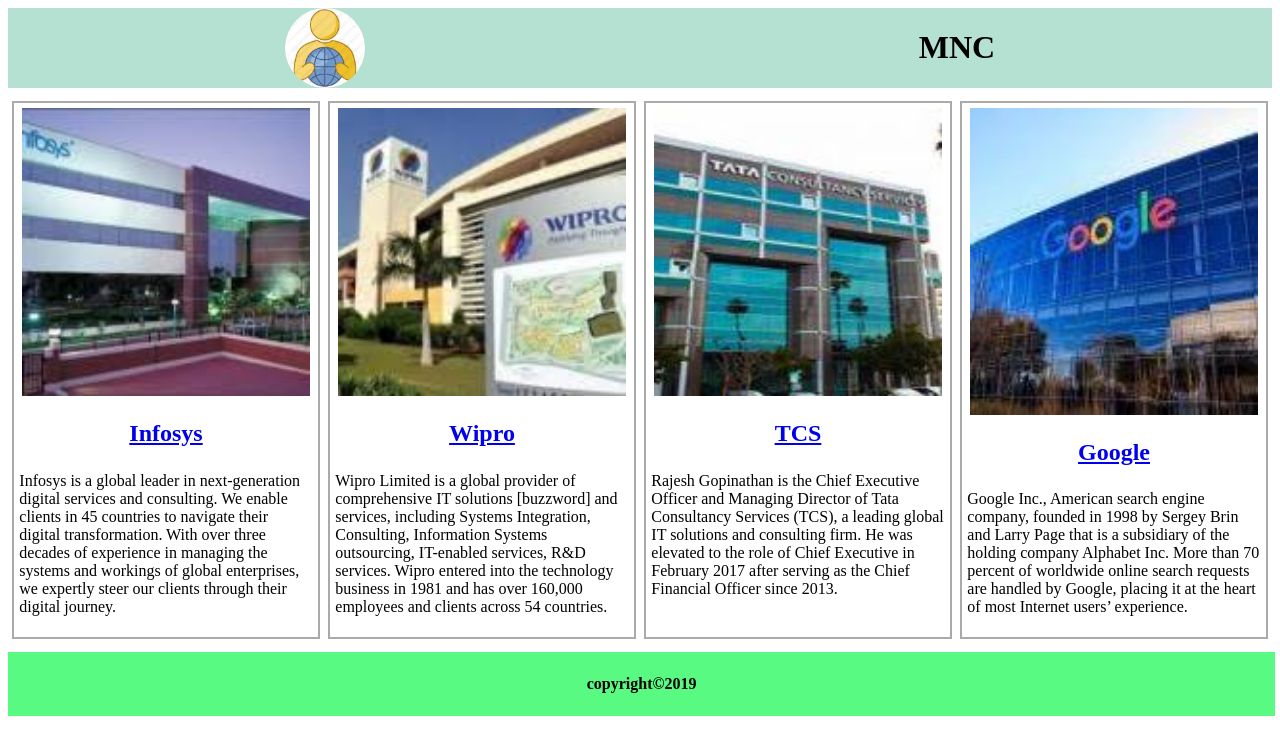
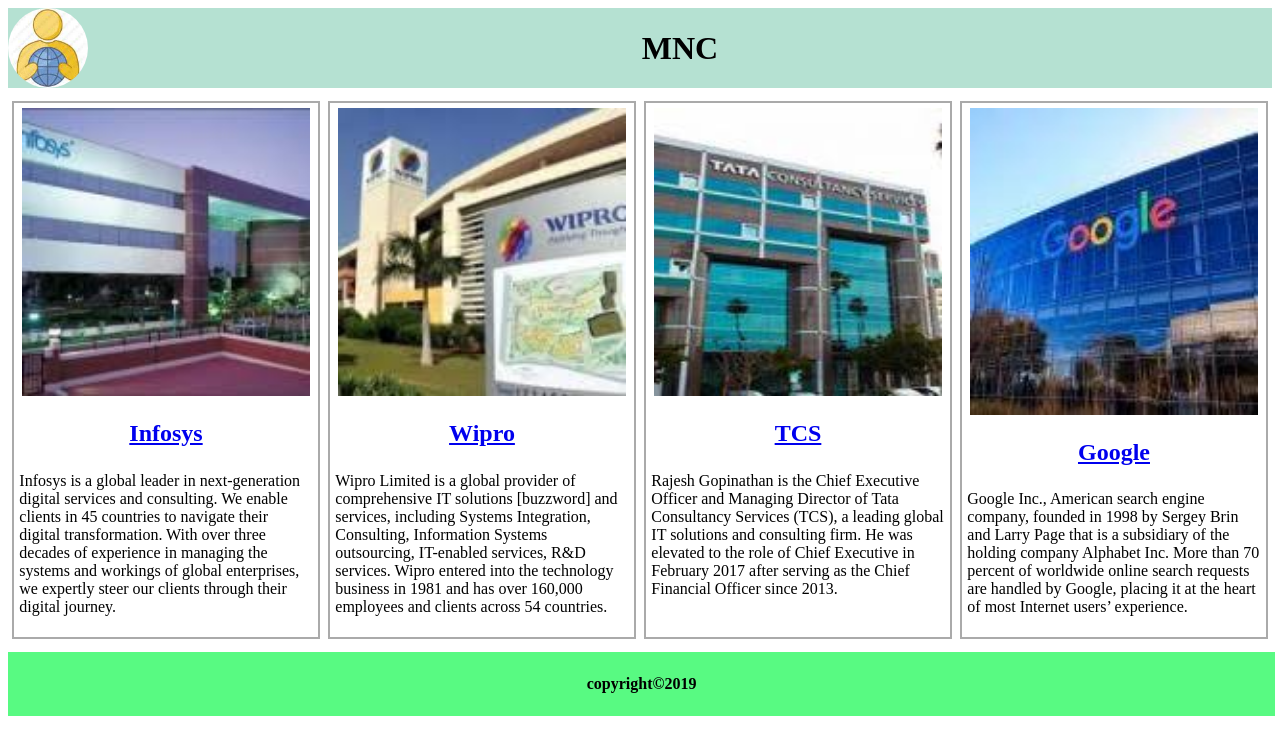
Before and after one commit to mondemsrujana/portfolio, a plain HTML site: page index.html in a window 1280 px wide. Drawn offline with Linux system fonts and the light colour scheme.

Commit message:
Update style.css

```diff
--- a/css/style.css
+++ b/css/style.css
@@ -10,6 +10,10 @@
   width: 5em;
   height: 5em;
   border-radius: 50%;
+}
+
+.mnc {
+  margin: auto;
 }
 
 /* main container */
```
